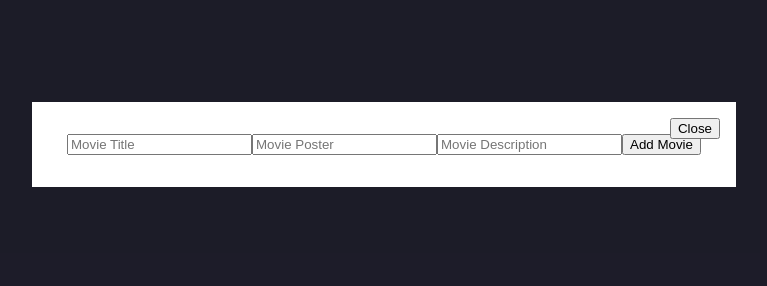
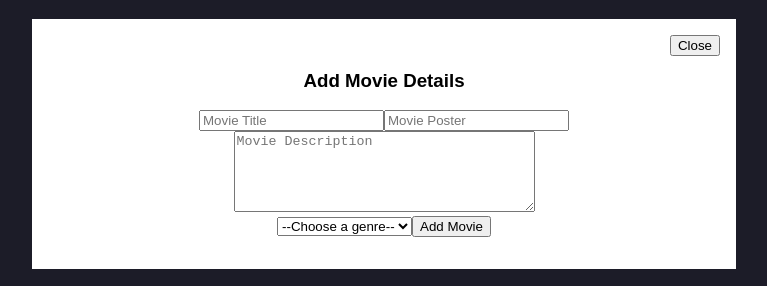
Before and after one commit to Brandon-McCarty/weekend-movie-sagas, a React (Create React App) app: page /#/ in a window 1280 px wide. Both pictures are taken after a click on the button "ADD MOVIE". Shown: the part 256-542 px from the top of the page, without its empty margins (256-1023 px from the left). Built offline with nearby package versions, Linux system fonts and the light colour scheme; no server answers.

Commit message:
add select for genre

```diff
--- a/src/components/MovieForm/MovieForm.jsx
+++ b/src/components/MovieForm/MovieForm.jsx
@@ -1,19 +1,34 @@
-import {useState} from 'react';
+import { useState } from 'react';
+import { useDispatch } from 'react-redux';
 
 function MovieForm() {
 
     const [newTitle, setNewTitle] = useState('')
     const [newPoster, setNewPoster] = useState('')
     const [newDescription, setNewDescription] = useState('')
+    const [newGenre, setNewGenre] = useState('')
+
+    const dispatch = useDispatch();
 
     const addNewMovie = (event) => {
         event.preventDefault();
+        console.log(newGenre);
         console.log('NEW MOVIE ADDED')
+        // dispatch({
+        //     type: 'ADD_MOVIE',
+        //     payload: {
+        //         title: newTitle,
+        //         poster: newPoster,
+        //         description: newDescription,
+        //         genre_id: newGenre
+        //     }
+        // })
     }
 
 
     return (
         <div>
+            <h3>Add Movie Details</h3>
             <form onSubmit={addNewMovie}>
                 <input
                     type="text"
@@ -27,12 +42,37 @@ function MovieForm() {
                     value={newPoster}
                     onChange={(event) => setNewPoster(event.target.value)}
                 />
-                <input
+                <br />
+                <textarea
+                    rows="5"
+                    cols="35"
                     type="text"
                     placeholder="Movie Description"
+                    name="Movie Description"
                     value={newDescription}
                     onChange={(event) => setNewDescription(event.target.value)}
                 />
+                <br />
+                <select
+                name="genre"
+                id="genre-select"
+                onChange={(event) => setNewGenre(event.target.value)}
+                >
+                    <option  selected disabled value="">--Choose a genre--</option>
+                    <option value="1">Adventure</option>
+                    <option value="2">Animated</option>
+                    <option value="3">Biographical</option>
+                    <option value="4">Comedy</option>
+                    <option value="5">Disaster</option>
+                    <option value="6">Drama</option>
+                    <option value="7">Epic</option>
+                    <option value="8">Fantasy</option>
+                    <option value="9">Musical</option>
+                    <option value="10">Romantic</option>
+                    <option value="11">Science Fiction</option>
+                    <option value="12">Space-Opera</option>
+                    <option value="13">Superhero</option>
+                </select>
                 <button type="submit">Add Movie</button>
             </form>
         </div>
--- a/src/index.js
+++ b/src/index.js
@@ -16,6 +16,8 @@ function* rootSaga() {
     yield takeEvery('FETCH_MOVIES', fetchAllMovies);
     // Fetch the genres for the selected movie
     yield takeEvery('FETCH_GENRES', fetchMovieGenres)
+    // Add a new movie from user input
+    yield takeEvery('ADD_MOVIE', addNewMovie)
 }
 
 function* fetchAllMovies() {
@@ -28,7 +30,6 @@ function* fetchAllMovies() {
     } catch {
         console.log('get all error');
     }
-
 }
 
 // get all genres associated with
@@ -40,6 +41,14 @@ function* fetchMovieGenres (action) {
     console.log(details.data);
     yield put({type: 'SET_GENRES', payload: details.data});
     yield put({type: 'SET_DETAILS', payload: action.payload});
+}
+
+function* addNewMovie (action) {
+    try {
+        yield axios.post
+    } catch (err) {
+        console.log(err);
+    }
 }
 
 // Create sagaMiddleware
```
Also changed, not shown: 1 other file (tests, documents, lock files or other folders).
